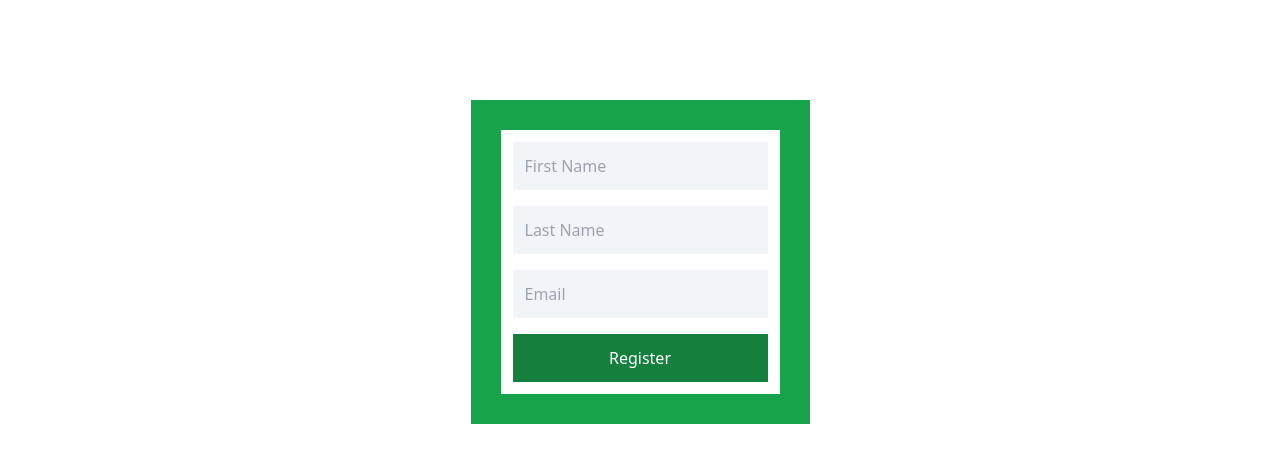
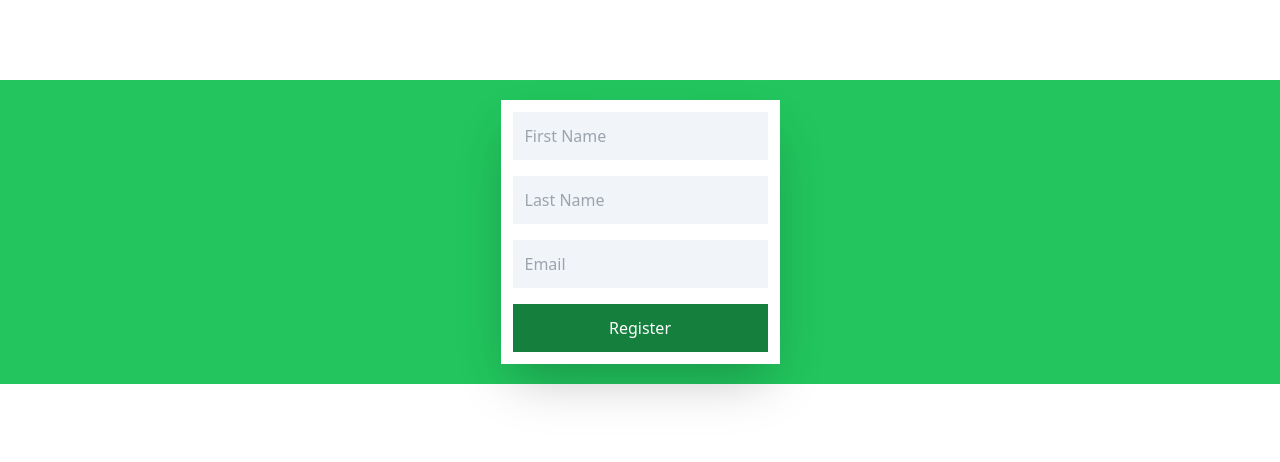
Before and after one commit to hadi-mollataheri/login-form-app, a React (Create React App) app: page / in a window 1280 px wide. Shown: the top 462 px of the page. Built offline with nearby package versions, Linux system fonts and the light colour scheme.

Commit message:
Change bg-color of form and add transition

```diff
--- a/src/App.js
+++ b/src/App.js
@@ -13,7 +13,7 @@ function App() {
   return (
     <div
       id="container"
-      className="flex flex-col items-center justify-center mt-20 p-5"
+      className="flex flex-col items-center justify-center mt-20 p-5 bg-green-500"
     >
       <Form
         firstName={firstName}
--- a/src/components/Form.js
+++ b/src/components/Form.js
@@ -25,13 +25,13 @@ function Form(props) {
   return (
     <div
       id="form-container"
-      className="border-30px p-3 border-green-600 flex flex-col items-center justify-center"
+      className="p-3 flex flex-col items-center justify-center bg-white shadow-2xl"
     >
       {/* If submit button is clicked and if our input values are valid(exist) then render our success message */}
       {props.isSubmitted && props.isValid && (
         <div
           id="submit-answer"
-          className="p-3 my-1 mx-auto w-full bg-blue-500 text-white text-center"
+          className="p-3 my-1 mx-auto w-full bg-blue-500 text-white text-center transition-all"
         >
           <p className="p-0 m-0`">Success! Thank you for registering</p>
         </div>
@@ -39,7 +39,7 @@ function Form(props) {
 
       <form
         onSubmit={handleSubmit}
-        className="flex flex-col items-center w-full space-y-4"
+        className="flex flex-col items-center w-full space-y-4 transition-all"
       >
         <div id="firstName" className="w-full">
           <input
```
